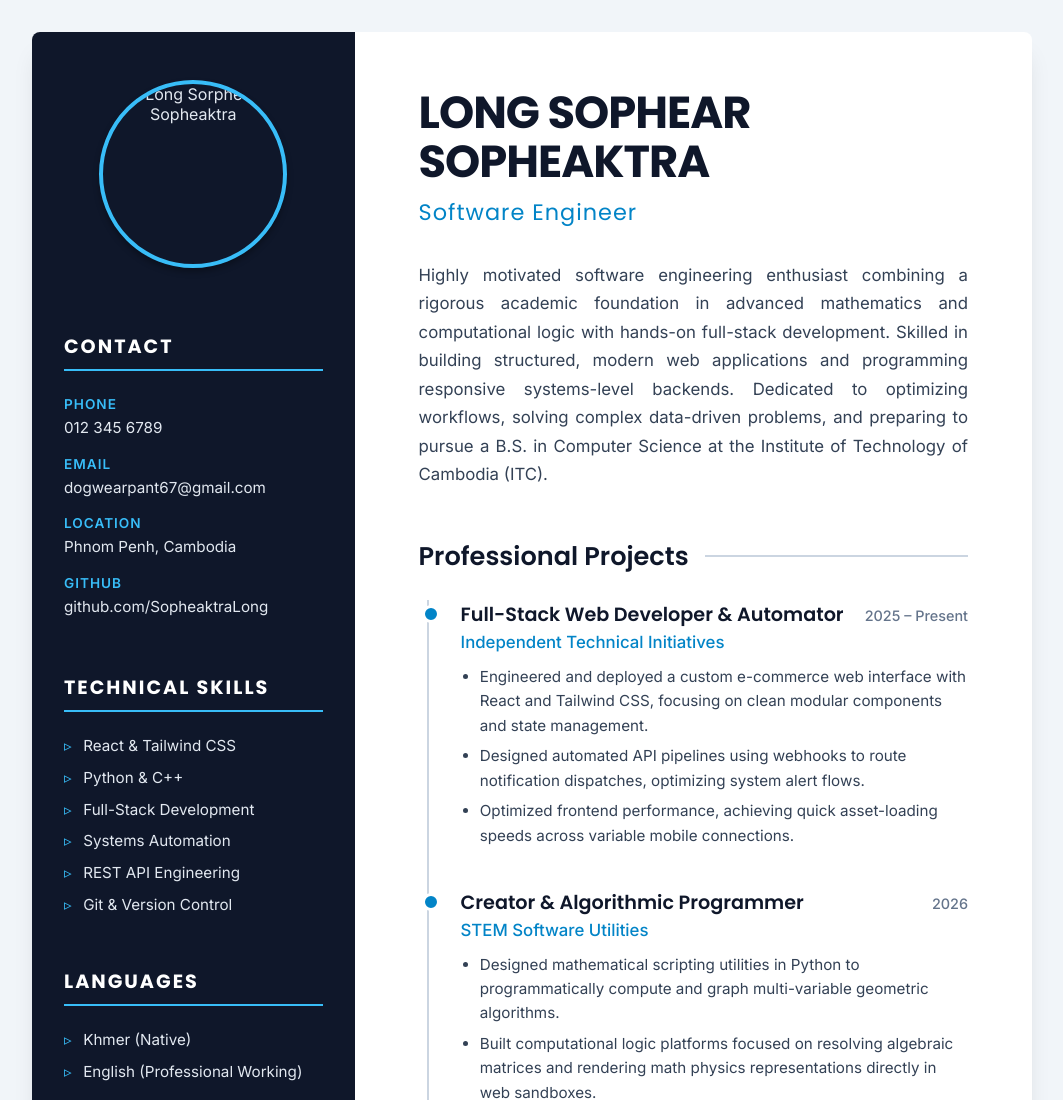
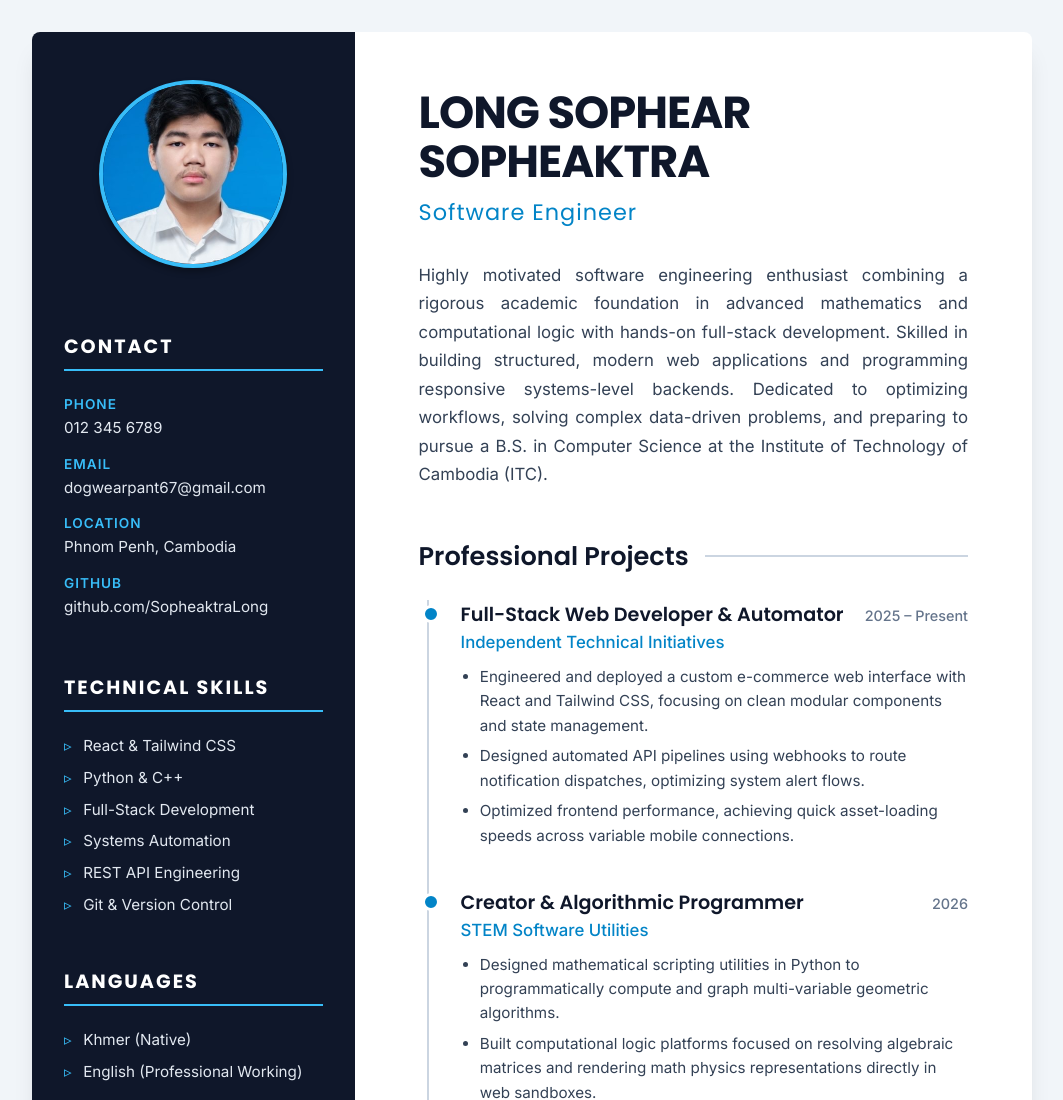
Before and after one commit to KoyChes11/trav, a plain HTML site: page index1.html in a window 1280 px wide. Shown: the top 1100 px of the page, without its empty margins (108-1171 px from the left). Drawn offline with Linux system fonts and the light colour scheme.

Commit message:
Update index1.html

```diff
--- a/index1.html
+++ b/index1.html
@@ -385,7 +385,7 @@
         <!-- SIDEBAR -->
         <aside class="sidebar">
             <!-- Ensure your friend uploads their photo named "sopheaktra.jpg" in the same repo folder -->
-            <img src="sopheaktra.jpg" alt="Long Sorphear Sopheaktra" class="profile-pic">
+            <img src="17ddf623-6709-42b3-8c3d-2014938a12ba.jfif" alt="Long Sorphear Sopheaktra" class="profile-pic">
 
             <h2>Contact</h2>
             <div class="contact-item">
```
